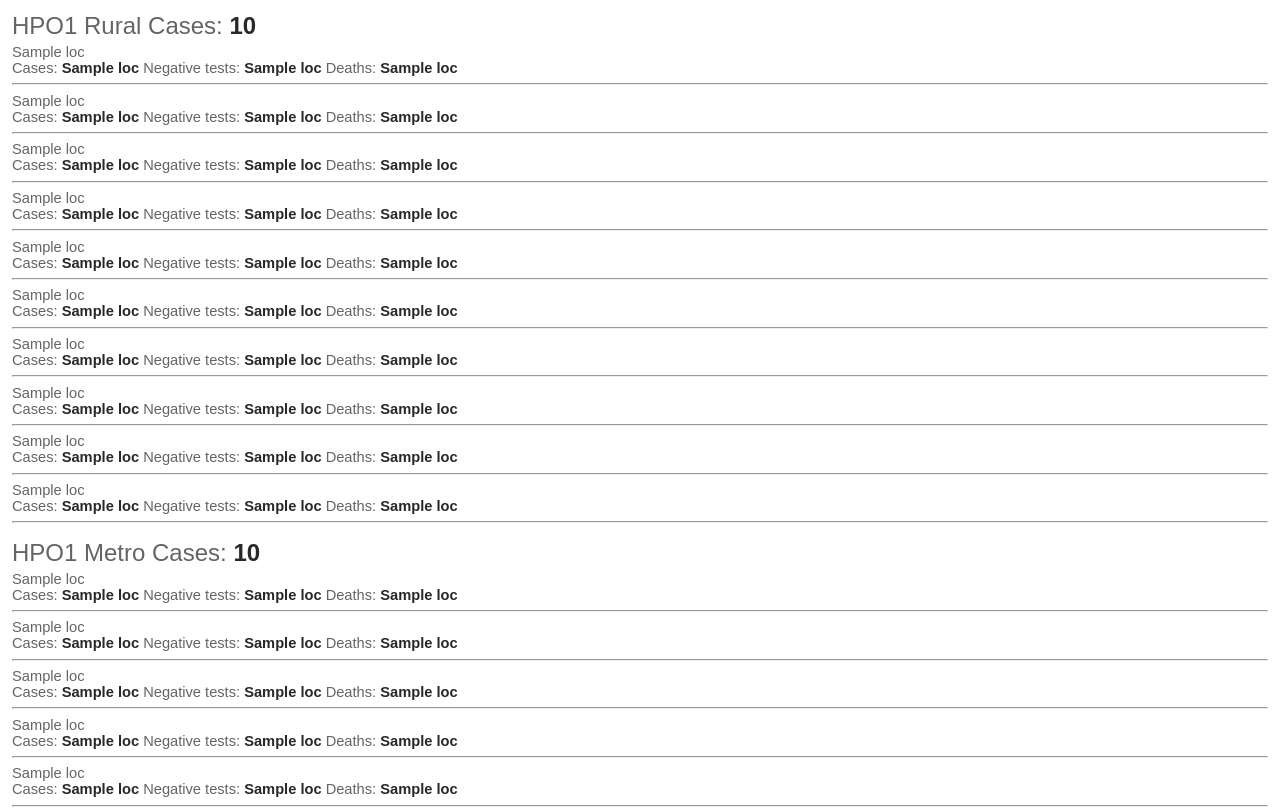
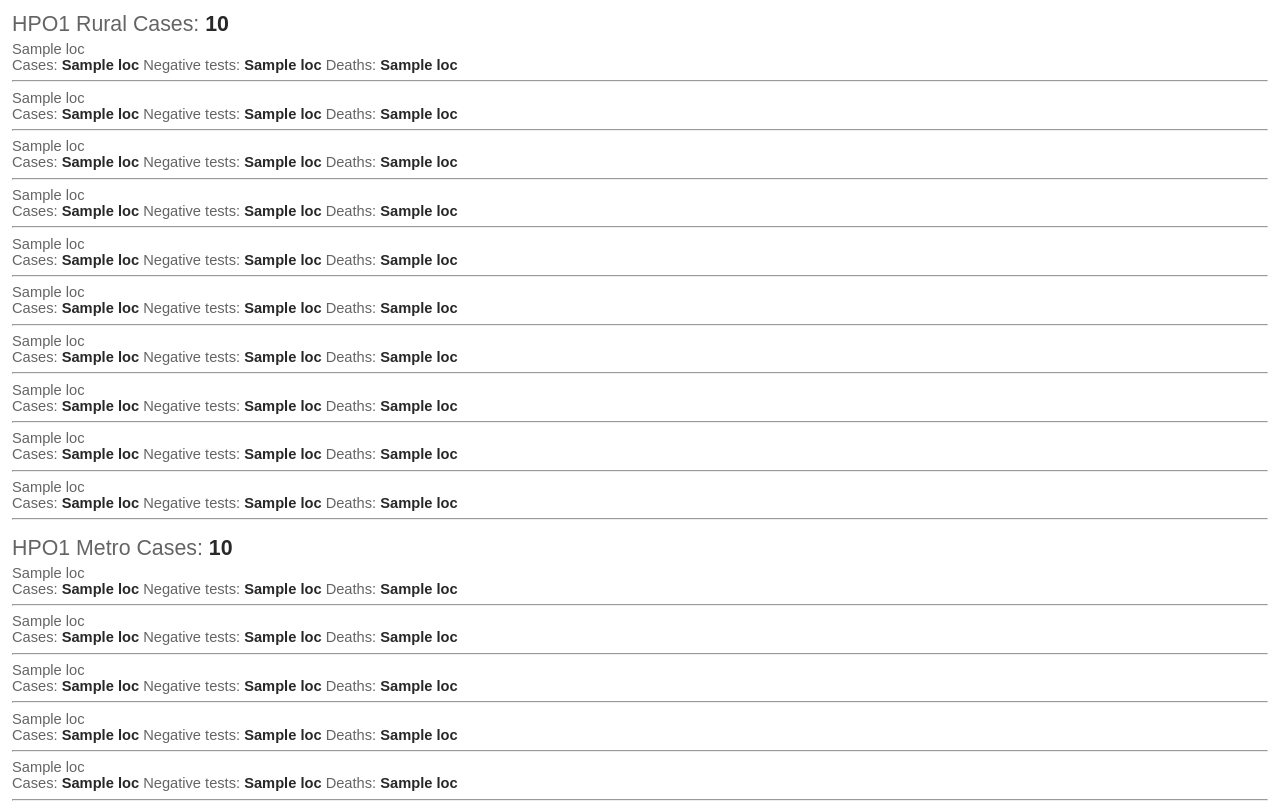
Before and after one commit to brian32768/corona_collector, a Python web app: template templates/cases.html in a window 1280 px wide. Shown: the top 809 px of the page. Run offline with Jinja, Linux system fonts and the light colour scheme; the template is opened without the code that fills it: most values are stand-ins (such as "Sample title", 1, 10 or a date in 2020).

Commit message:
css tuning

```diff
--- a/templates/static/ms.css
+++ b/templates/static/ms.css
@@ -11,7 +11,7 @@ b {
     padding: 4px;
 }
 .title {
-    font-size: 18pt;
+    font-size: 16pt;
     padding-bottom: 3pt;
 }
 .county {
```
